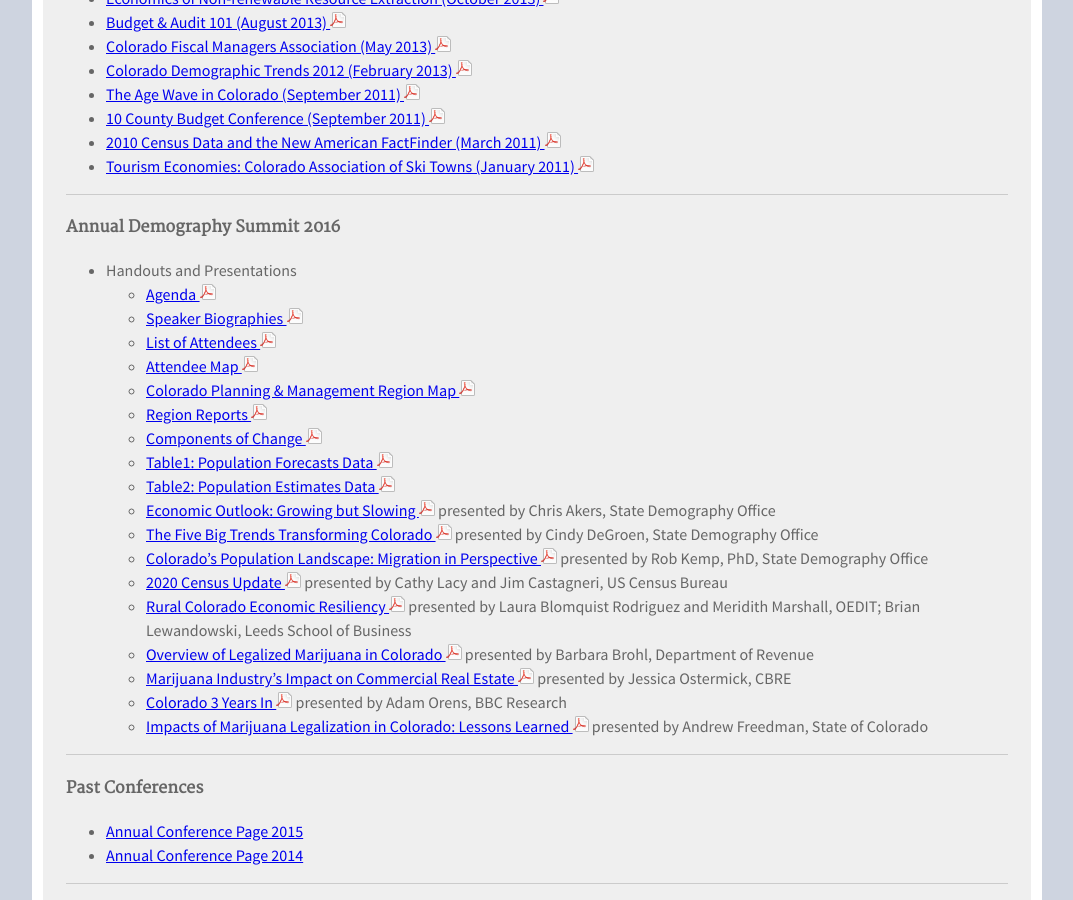
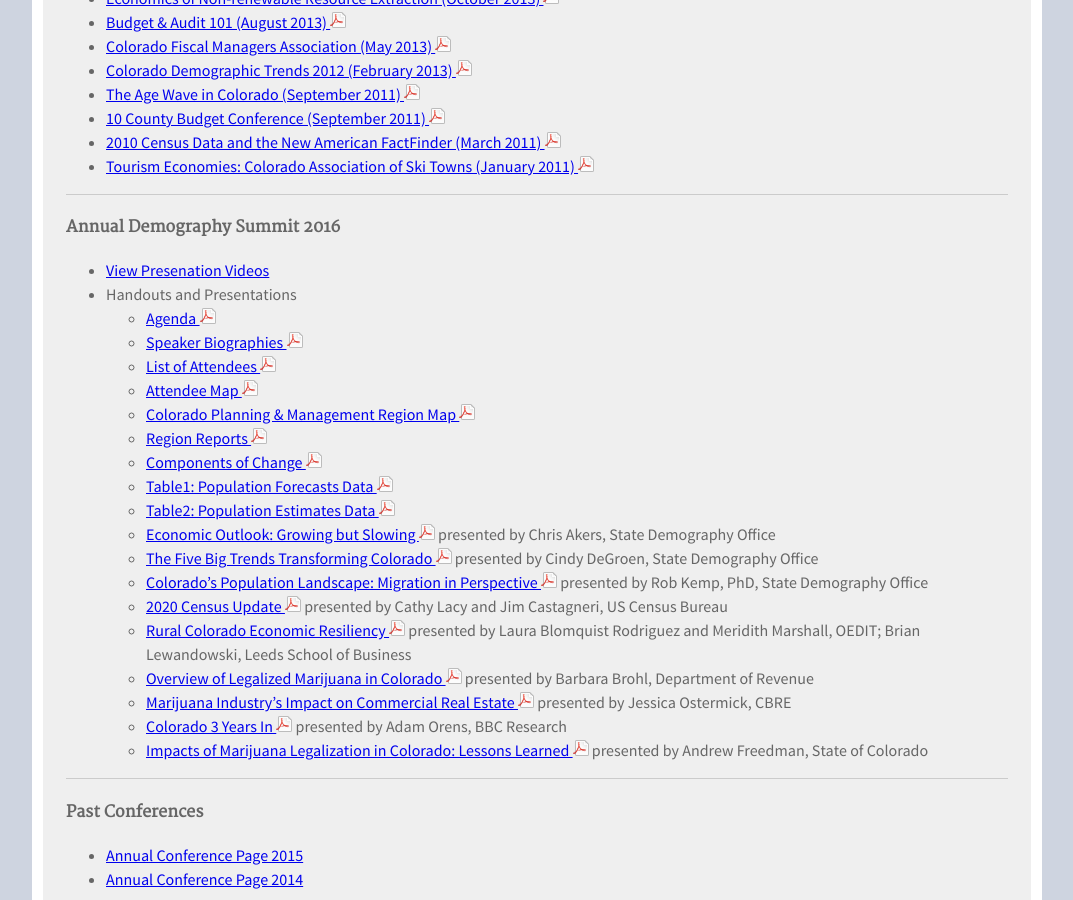
Before and after one commit to TBleess/Website_New, a Jekyll site: the page built from pages/9_Not_in_Menu/publications-and-presentations.md, in a window 1280 px wide and 900 px high, scrolled down 2828 px. Shown: the whole window, without its empty margins (103-1176 px from the left). Built offline with Jekyll 4.4.1, drawn with Linux system fonts in a browser that asks for light colours.

Commit message:
Update publications-and-presentations.md
Linked to new summit page

```diff
--- a/pages/9_Not_in_Menu/publications-and-presentations.md
+++ b/pages/9_Not_in_Menu/publications-and-presentations.md
@@ -140,6 +140,7 @@ published: true
 
 #### Annual Demography Summit 2016
 
+- [View Presenation Videos](https://demography.dola.colorado.gov/demography/annual-demography-summit-2016/)
 - Handouts and Presentations
   - [Agenda ![pdf](/images/page_white_acrobat.png 'download pdf file')](https://drive.google.com/uc?export=download&id=0ByjImPUKASTTajBIaDNkZkVaQ1k)
   - [Speaker Biographies ![pdf](/images/page_white_acrobat.png 'download pdf file')](https://drive.google.com/uc?export=download&id=0ByjImPUKASTTX3FXZlEtOHA5aDg)
```
